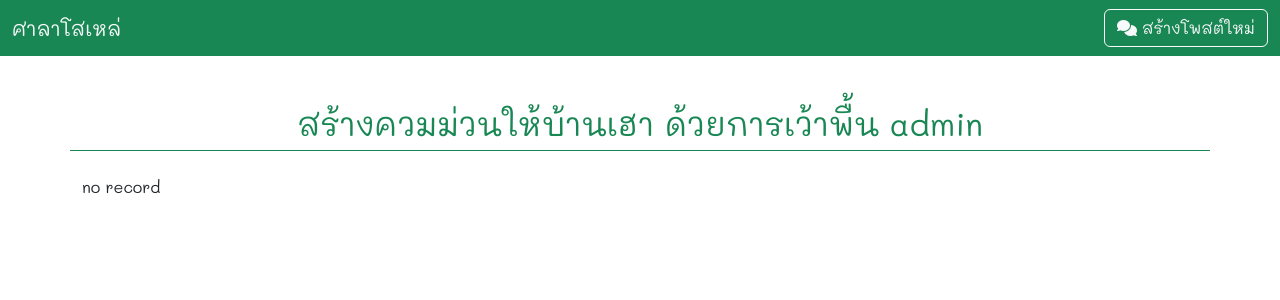
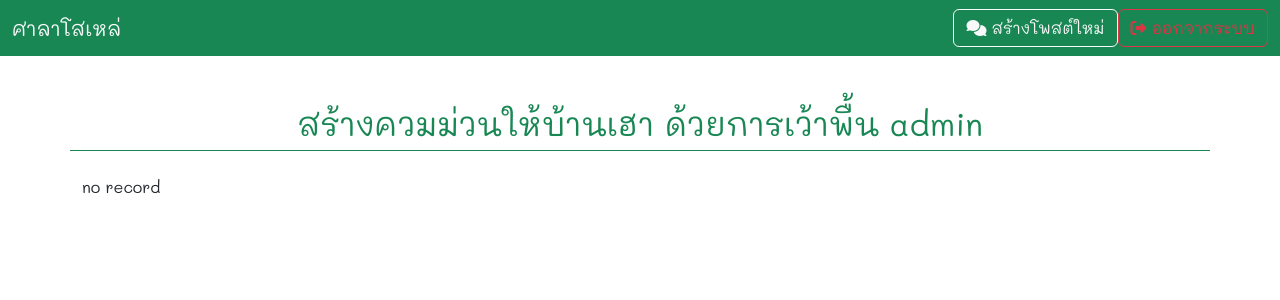
Before and after one commit to coolwanchalerm/learnphpm417, a PHP site: page / in a window 1280 px wide. Shown: the top 300 px of the page. Run offline with PHP 8.4, Linux system fonts and the light colour scheme; the visitor is signed in with stand-in values (Sample User, id 1); tables that the repository leaves empty or names only in its code hold one stand-in row (values such as "Sample post").

Commit message:
Login Logout แยก user

```diff
--- a/inc/nav.php
+++ b/inc/nav.php
@@ -2,9 +2,19 @@
         <div class="container-fluid">
           <a href="index.php" class="navbar-brand text-light">ศาลาโสเหล่</a>
           <div class="d-flex" role="search">
+            <?php if(isset($_SESSION['userLogin'])){ ?>
+              <a class="btn btn-outline-light" href="post.php">
+                <i class="fa-solid fa-comments"></i> สร้างโพสต์ใหม่
+              </a>
+              <a class="btn  btn-outline-danger" href="inc/logout.php">
+              <i class="fa-solid fa-right-from-bracket"></i> ออกจากระบบ
+              </a>
+          <?php  }else { ?>
+              <a class="btn btn-outline-light" href="login.php">
+                <i class="fa-solid fa-right-to-bracket"></i> เข้าสู่ระบบ
+              </a>
+          <?php  } ?>
 
-            <a class="btn btn-outline-light" href="post.php">
-                <i class="fa-solid fa-comments"></i> สร้างโพสต์ใหม่</a>
           </div>
         </div>
     </nav>
--- a/index.php
+++ b/index.php
@@ -1,13 +1,14 @@
 <!doctype html>
 <html lang="en">
   <?php
+  session_start();
   include 'inc/conn.php';
   include 'inc/header.php';
   ?>
   <body>
     <?php
      include 'inc/nav.php';
-     session_start();
+
     ?>
     <!-- main -->
 
@@ -15,7 +16,7 @@
         <div class="row text-center callout callout-info">
             <div class="h2 pb-2 mb-4 text-success border-bottom border-success">
                 สร้างควมม่วนให้บ้านเฮา ด้วยการเว้าพื้น
-                <?=$_SESSION['userLogin']?>
+                <?php if(isset($_SESSION['userLogin'])){ echo $_SESSION['userLogin']; }?>
             </div>
 
         </div>
@@ -37,9 +38,12 @@
                                   <h5 class="card-title"><?=$re['post_title']?></h5>
                                   <p class="card-text"><?=$re['post_detail']?></p>
                                   <a href="page.php?page_id=<?=$re['post_id']?>" class="btn btn-success">อ่านบทความ</a>
-                                  <button type="button" class="btn btn-danger">
+                                  <?php if(isset($_SESSION['userLogin']) && $_SESSION['userLogin'] == "admin"){?>
+                                    <button type="button" class="btn btn-danger">
                                       <i class="fa-solid fa-trash-can"></i> ลบ
                                     </button>
+                                  <?php } ?>
+
 
                               </div>
                           </div>
--- a/login.php
+++ b/login.php
@@ -26,6 +26,7 @@
         </nav>
 
     <!-- main -->
+    <?php session_start(); ?>
     <div class="container mt-5">
         <div class="row text-center callout callout-info">
             <div class="h2 text-success ">
@@ -34,9 +35,9 @@
 
         </div>
         <div class="row p-5 border border-success rounded-2 shadow-lg">
-          <?php if (isset($error_message)) { ?>
+        <?php if (isset($_SESSION['err'])) { ?>
             <div class="alert alert-danger" role="alert">
-            <?php echo $error_message; ?>
+            <?=$_SESSION['err']; unset($_SESSION['err']);?>
             </div>
           <?php }?>
 
@@ -56,6 +57,7 @@
                 </div>
                 <button type="submit" name="submit" class="btn btn-success">เข้าสู่ระบบ</button>
               </form>
+
         </div>
     </div>
 
```
Also changed, not shown: inc/checkLogin.php (+6 -3 lines), inc/logout.php (added, +13 -0 lines).
